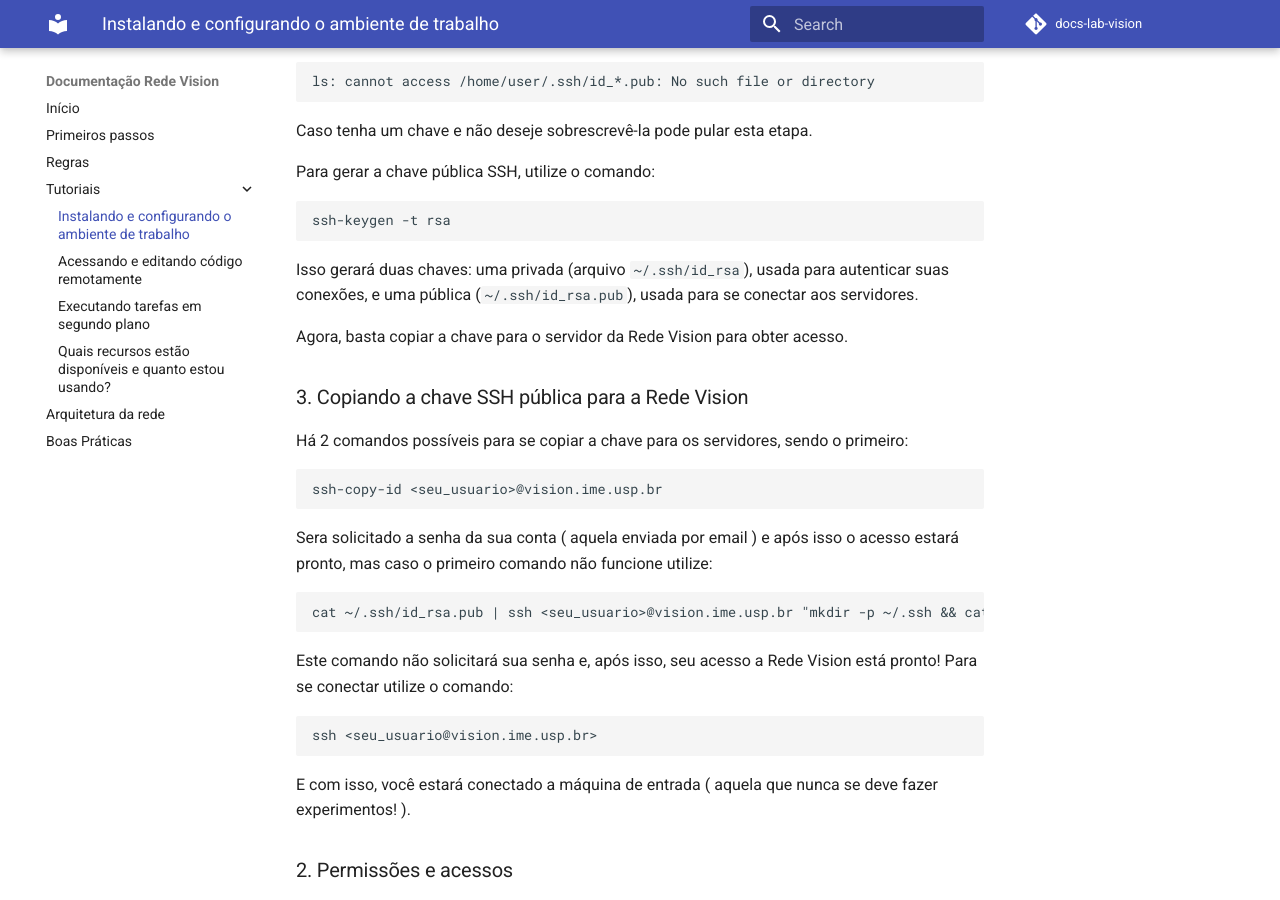
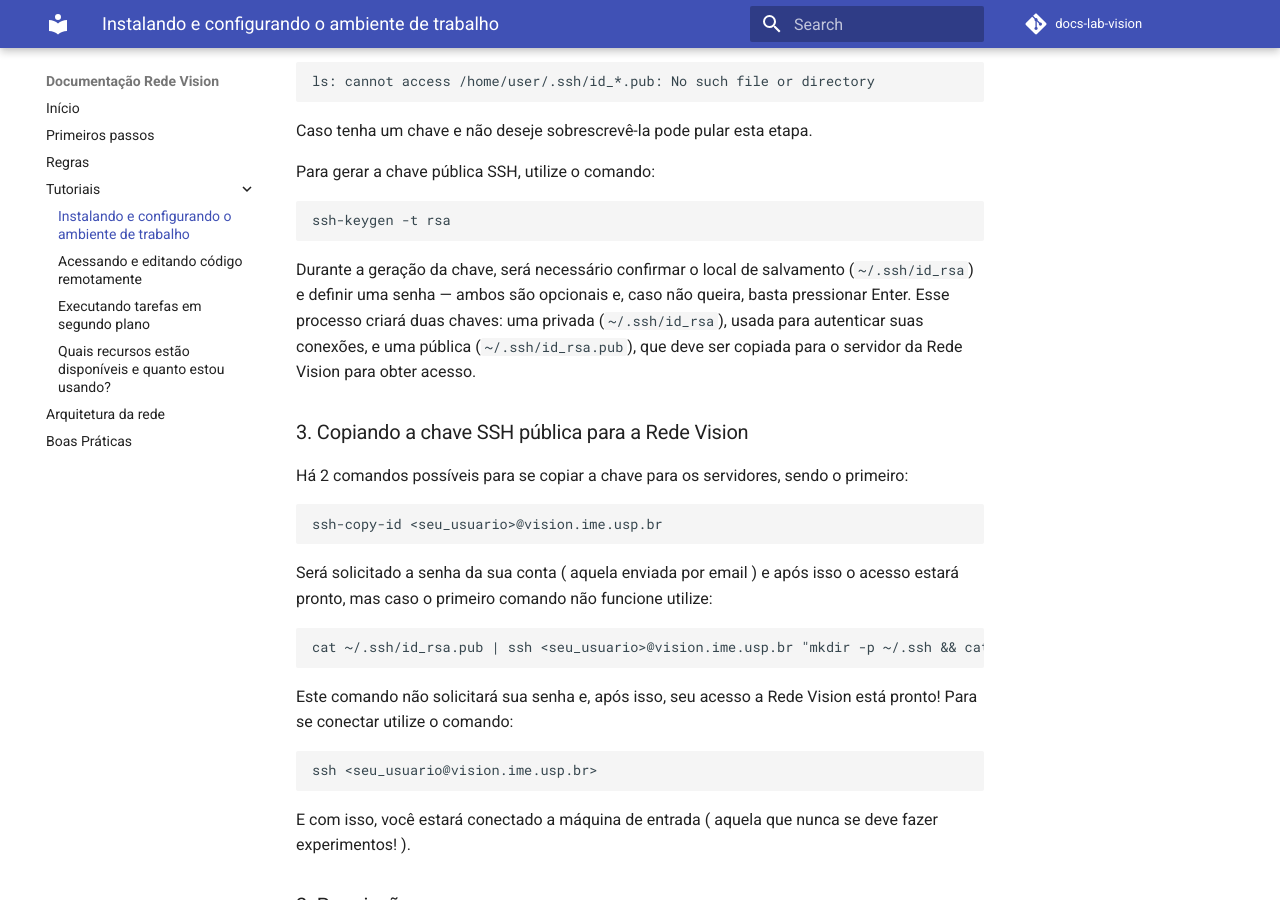
Before and after one commit to arturandre/docs-lab-vision, an MkDocs documentation site: the page built from docs/tutorials/configuring-workplace.md, in a window 1280 px wide and 900 px high, scrolled down 1085 px. Built offline with MkDocs 1.6.1 and Material for MkDocs 9.7.7, drawn with Linux system fonts in a browser that asks for light colours; comment, search, counter and statistics services are not loaded.

Commit message:
minor fixes and additional info about keygen

````diff
--- a/docs/tutorials/configuring-workplace.md
+++ b/docs/tutorials/configuring-workplace.md
@@ -43,12 +43,12 @@ ls: cannot access /home/user/.ssh/id_*.pub: No such file or directory
 Caso tenha um chave e não deseje sobrescrevê-la pode pular esta etapa.
 
 Para gerar a chave pública SSH, utilize o comando:
+
 ```bash
 ssh-keygen -t rsa
 ```
-Isso gerará duas chaves: uma privada (arquivo ```~/.ssh/id_rsa```), usada para autenticar suas conexões, e uma pública (```~/.ssh/id_rsa.pub```), usada para se conectar aos servidores.
 
-Agora, basta copiar a chave para o servidor da Rede Vision para obter acesso.
+Durante a geração da chave, será necessário confirmar o local de salvamento (```~/.ssh/id_rsa```) e definir uma senha — ambos são opcionais e, caso não queira, basta pressionar Enter. Esse processo criará duas chaves: uma privada (```~/.ssh/id_rsa```), usada para autenticar suas conexões, e uma pública (```~/.ssh/id_rsa.pub```), que deve ser copiada para o servidor da Rede Vision para obter acesso.
 
 ### 3. Copiando a chave SSH pública para a Rede Vision
 
@@ -58,7 +58,7 @@ Há 2 comandos possíveis para se copiar a chave para os servidores, sendo o pri
 ssh-copy-id <seu_usuario>@vision.ime.usp.br
 ```
 
-Sera solicitado a senha da sua conta ( aquela enviada por email ) e após isso o acesso estará pronto, mas caso o primeiro comando não funcione utilize:
+Será solicitado a senha da sua conta ( aquela enviada por email ) e após isso o acesso estará pronto, mas caso o primeiro comando não funcione utilize:
 
 ```bash
 cat ~/.ssh/id_rsa.pub | ssh <seu_usuario>@vision.ime.usp.br "mkdir -p ~/.ssh && cat >> ~/.ssh/authorized_keys"
````
